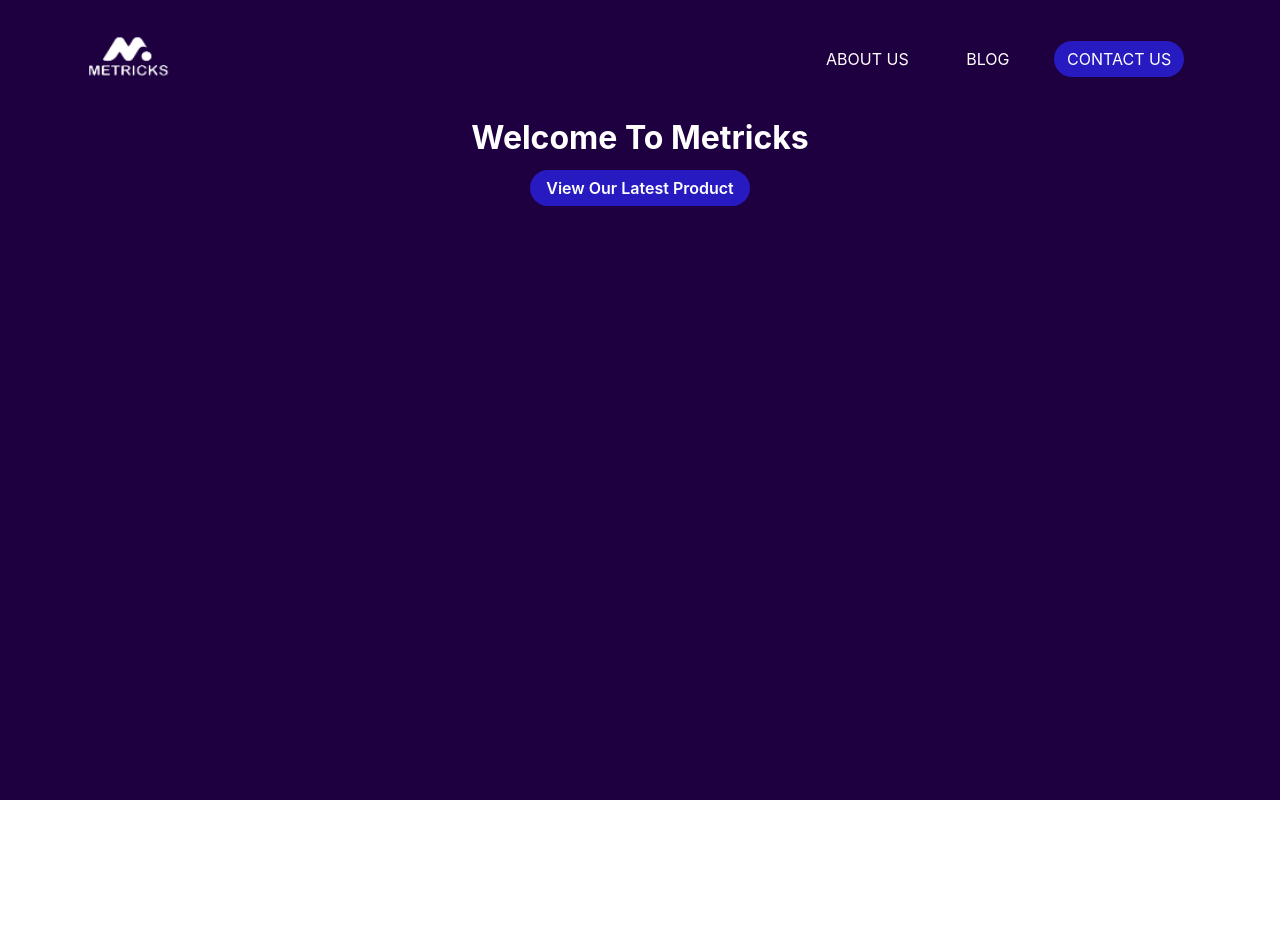
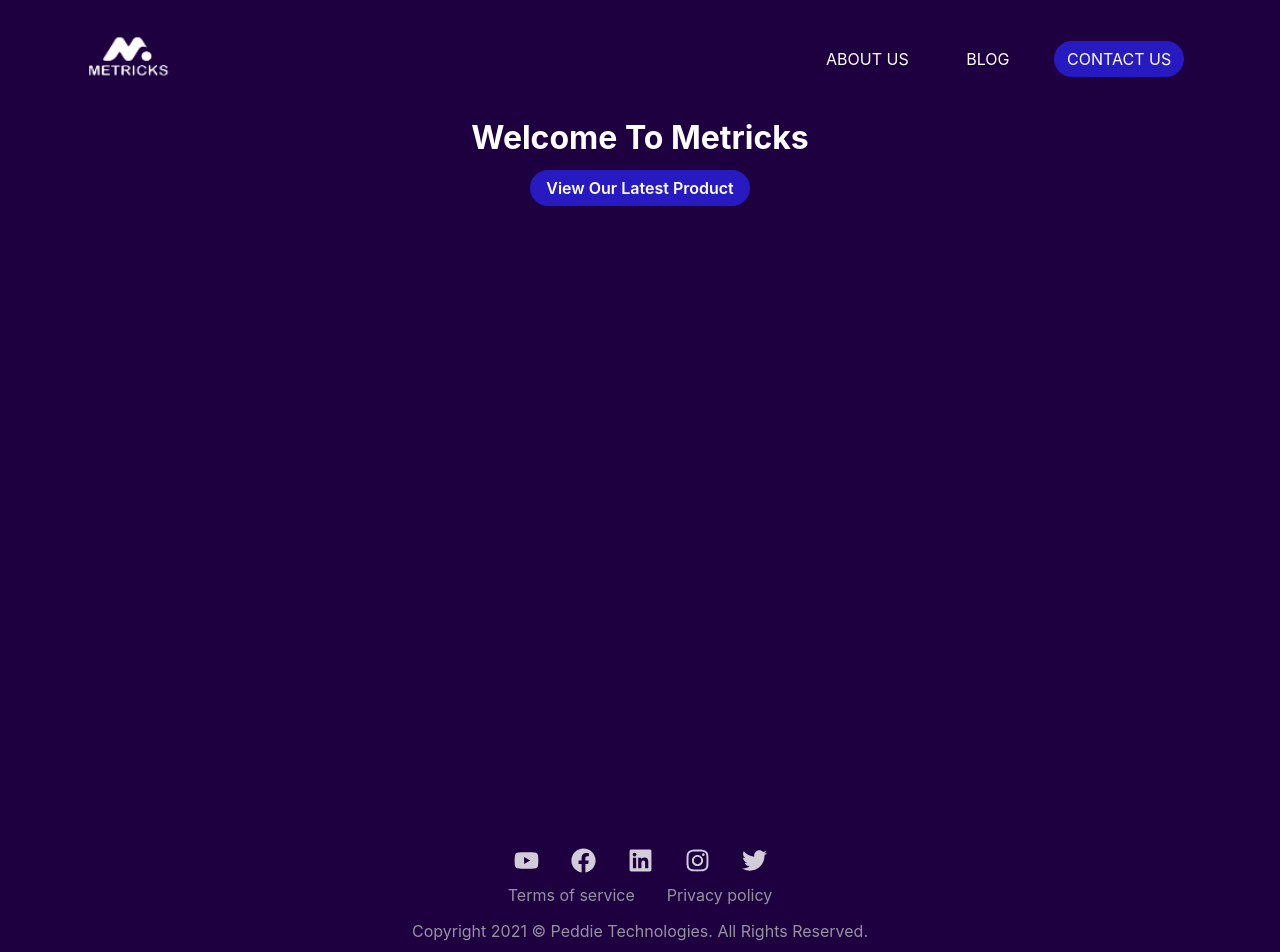
Before and after one commit to bonarhyme/paddle-frontend-assessment, a Next.js app: page / in a window 1280 px wide. Shown: the top 952 px of the page. Before the commit the page ends 800 px from the top, so only its background shows below. Built offline with nearby package versions, Linux system fonts and the light colour scheme.

Commit message:
Added the complete coming soon page and style. Also moved a the footer component to be seperate so as to control the background color and also added a background image to the coming soon page which was created with canva

```diff
--- /dev/null
+++ b/components/Footer.jsx
@@ -0,0 +1,97 @@
+import React from "react";
+import styles from "../styles/Footer.module.css";
+import {
+  FaYoutube,
+  FaFacebook,
+  FaInstagram,
+  FaLinkedin,
+  FaTwitter,
+} from "react-icons/fa";
+import { variables } from "../data/variables";
+import Link from "next/link";
+
+const Footer = ({ backgroundColor = true }) => {
+  return (
+    <footer
+      className={styles.footer}
+      style={{ backgroundColor: `${backgroundColor ? "#1e0040" : ""}` }}
+    >
+      <div className={styles.iconContainer}>
+        <a
+          href={variables.social.youtube}
+          target="_blank"
+          rel="noreferrer noopener"
+        >
+          <FaYoutube
+            size={25}
+            className={styles.icon}
+            color="white"
+            target="_blank"
+          />
+        </a>
+        <a
+          href={variables.social.facebook}
+          target="_blank"
+          rel="noreferrer noopener"
+        >
+          <FaFacebook
+            size={25}
+            className={styles.icon}
+            color="white"
+            target="_blank"
+          />
+        </a>
+        <a
+          href={variables.social.linkedIn}
+          target="_blank"
+          rel="noreferrer noopener"
+        >
+          <FaLinkedin
+            size={25}
+            className={styles.icon}
+            color="white"
+            target="_blank"
+          />
+        </a>
+        <a
+          href={variables.social.instagram}
+          target="_blank"
+          rel="noreferrer noopener"
+        >
+          <FaInstagram
+            size={25}
+            className={styles.icon}
+            color="white"
+            target="_blank"
+          />
+        </a>
+        <a
+          href={variables.social.twitter}
+          target="_blank"
+          rel="noreferrer noopener"
+        >
+          {" "}
+          <FaTwitter
+            size={25}
+            className={styles.icon}
+            color="white"
+            target="_blank"
+          />
+        </a>
+      </div>
+      <div className={styles.meta}>
+        <Link href="#" passHref>
+          <a>Terms of service</a>
+        </Link>
+        <Link href="#" passHref>
+          <a>Privacy policy</a>
+        </Link>
+      </div>
+      <div>
+        <p>Copyright 2021 &copy; Peddie Technologies. All Rights Reserved.</p>
+      </div>
+    </footer>
+  );
+};
+
+export default Footer;
--- a/components/Layout.jsx
+++ b/components/Layout.jsx
@@ -2,9 +2,9 @@ import React, { useState } from "react";
 import Image from "next/image";
 import transparentLogo from "../public/assets/transparent_metrics_logo.png";
 import Link from "next/link";
+import { FaBars } from "react-icons/fa";
 
 import styles from "../styles/Layout.module.css";
-import { FaBars } from "react-icons/fa";
 
 const Layout = ({ children }) => {
   const [show, setShow] = useState(false);
--- /dev/null
+++ b/data/variables.js
@@ -0,0 +1,9 @@
+export const variables = {
+  social: {
+    youtube: "https://youtube.com",
+    facebook: "https://facebook.com",
+    linkedIn: "https://linkedin.com",
+    instagram: "https://instagram.com",
+    twitter: "https://twitter.com",
+  },
+};
--- a/pages/comingsoon.js
+++ b/pages/comingsoon.js
@@ -1,4 +1,5 @@
 import React from "react";
+import Footer from "../components/Footer";
 
 import styles from "../styles/ComingSoon.module.css";
 
@@ -9,7 +10,7 @@ const ComingSoon = () => {
         <h1 className={styles.heading}>
           Something awesome is <br /> coming soon
         </h1>
-        <p>
+        <p className={styles.paragraph}>
           Your all-in-one affiliate marketing tracking software <b>track</b>,{" "}
           <b>automate</b>, and <b>optimize</b> your campaigns
         </p>
@@ -45,6 +46,7 @@ const ComingSoon = () => {
           </form>
         </div>
       </main>
+      <Footer backgroundColor={false} />
     </div>
   );
 };
--- a/pages/index.js
+++ b/pages/index.js
@@ -1,6 +1,7 @@
 import Head from "next/head";
 import styles from "../styles/Home.module.css";
 import Link from "next/link";
+import Footer from "../components/Footer";
 
 export default function Home() {
   return (
@@ -18,6 +19,7 @@ export default function Home() {
           </Link>
         </header>
       </div>
+      <Footer />
     </>
   );
 }
--- /dev/null
+++ b/styles/Footer.module.css
@@ -0,0 +1,27 @@
+.footer {
+  padding-top: 3rem;
+  padding-bottom: 1rem;
+  text-align: center;
+  color: var(--gray-dark);
+}
+
+.iconContainer,
+.meta {
+  display: flex;
+  justify-content: center;
+  gap: 2rem;
+}
+
+.icon {
+  background-color: var(--blue-background);
+  opacity: 0.8;
+}
+.icon:hover,
+.icon:active {
+  opacity: 1;
+  transform: scale(1.2);
+}
+
+.meta {
+  padding-top: 0.5rem;
+}
--- a/styles/globals.css
+++ b/styles/globals.css
@@ -5,6 +5,7 @@
   --black: #000000;
   --gray-light: #3a2c51;
   --gray-medium: #7d6e94;
+  --gray-dark: #9792a2;
   --main-height: calc(100vh - 118px);
 }
 
```
Also changed, not shown: styles/ComingSoon.module.css (+19 -4 lines), public/assets/coming_soon_background.png (added).
